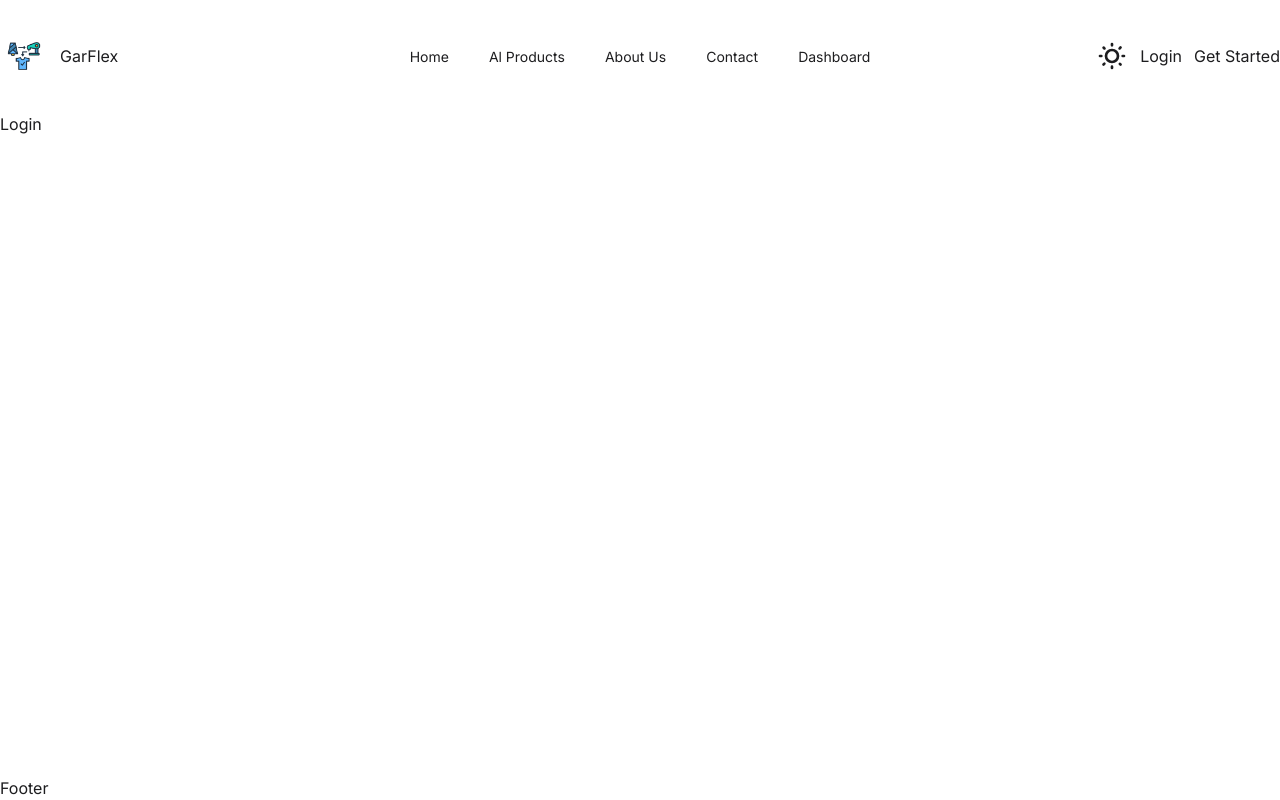
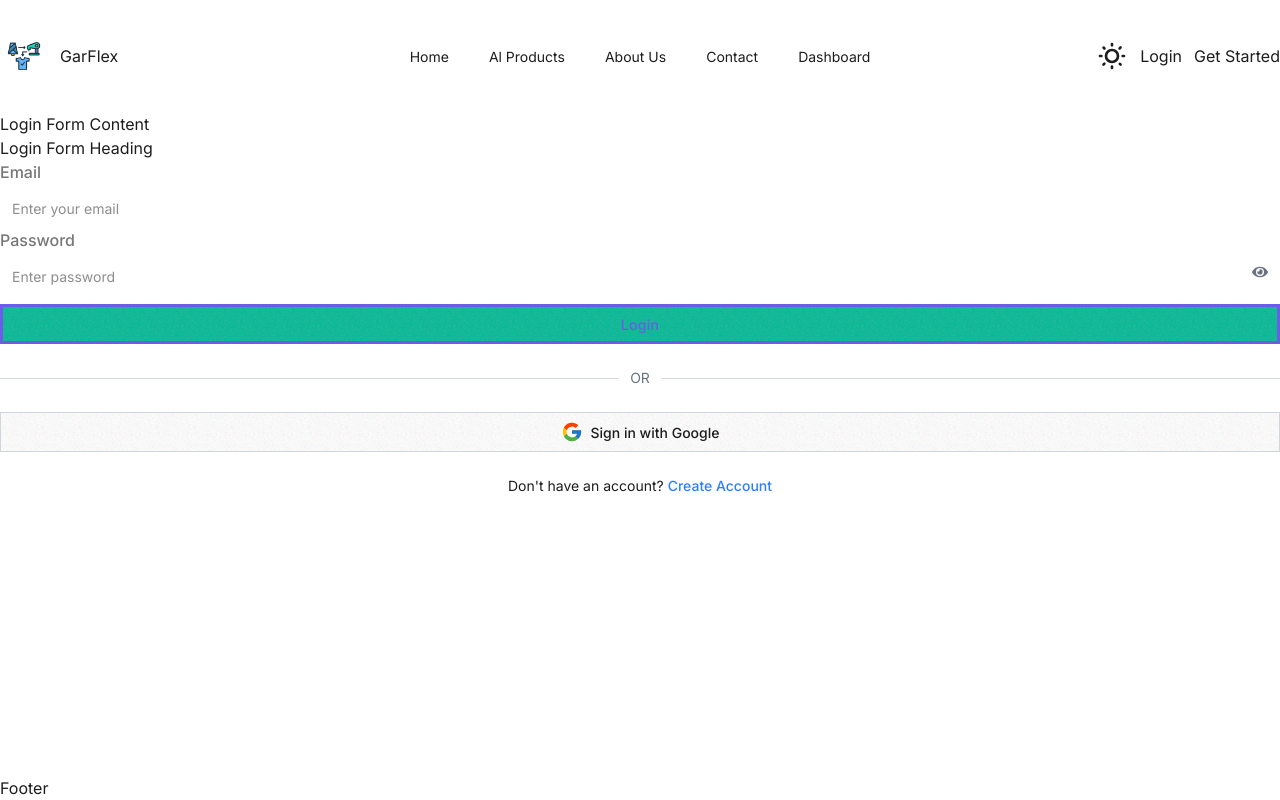
Before and after one commit to aamamunszone/garflex-client, a React (Vite) app: page /auth/login in a window 1280 px wide. Built offline with nearby package versions, Linux system fonts and the light colour scheme; no server answers.

Commit message:
feat(auth): add email/password login functionality - Users can log in with email and password - Firebase authentication integrated for sign-in - Toast notifications for success and error handling - Redirect users after successful login

```diff
--- a/src/pages/Auth/Login/Login.jsx
+++ b/src/pages/Auth/Login/Login.jsx
@@ -1,9 +1,165 @@
-import React from 'react';
+import React, { useState } from 'react';
+import { useForm } from 'react-hook-form';
+import { Link, useLocation, useNavigate } from 'react-router';
+import useAuth from '../../../hooks/useAuth';
+import toast from 'react-hot-toast';
+import { firebaseErrorMessage } from '../../../utils/firebaseErrors';
+import { FcGoogle } from 'react-icons/fc';
+import { FaEye, FaEyeSlash } from 'react-icons/fa';
 
 const Login = () => {
+  const { signInUser } = useAuth();
+
+  const navigate = useNavigate();
+  const location = useLocation();
+
+  const [showPassword, setShowPassword] = useState(false);
+  const [isSubmitting, setIsSubmitting] = useState(false);
+
+  const {
+    register,
+    handleSubmit,
+    formState: { errors },
+  } = useForm();
+
+  const handleLoginSubmit = async (data) => {
+    console.log(data);
+
+    setIsSubmitting(true);
+
+    const userEmail = data.email;
+    const userPassword = data.password;
+
+    try {
+      const userCredential = await signInUser(userEmail, userPassword);
+      const user = userCredential.user;
+      console.log(user);
+
+      toast.success(
+        `Congratulations ${user?.displayName || 'User'}! 🎉 Login successful.`
+      );
+
+      navigate(location.state?.from?.pathname || '/', { replace: true });
+    } catch (error) {
+      const errorMessage = firebaseErrorMessage(error.code);
+      console.error(error.message);
+      // console.log(errorMessage);
+      toast.error(errorMessage);
+    } finally {
+      setIsSubmitting(false);
+    }
+  };
+
   return (
     <div>
-      <h1>Login</h1>
+      {/* Content Area */}
+      <div>Login Form Content</div>
+
+      {/* Form Area */}
+      <div>
+        {/* Form Heading */}
+        <div>Login Form Heading</div>
+
+        {/* Input Field with Submit Button for Email/Password Registration */}
+        <form onSubmit={handleSubmit(handleLoginSubmit)}>
+          {/* Email */}
+          <div>
+            <label className="label pb-1 font-medium">Email</label>
+            <input
+              type="email"
+              {...register('email', {
+                required: {
+                  value: true,
+                  message: 'Email address is required.',
+                },
+              })}
+              placeholder="Enter your email"
+              className="input w-full"
+            />
+            {errors.email && (
+              <p className="text-sm text-error py-1.5">
+                {errors.email.message}
+              </p>
+            )}
+          </div>
+
+          {/* Password */}
+          <div className="relative">
+            <label className="label pb-1 font-medium">Password</label>
+            <input
+              type={showPassword ? 'text' : 'password'}
+              {...register('password', {
+                required: {
+                  value: true,
+                  message: 'Password is required.',
+                },
+                minLength: {
+                  value: 6,
+                  message: 'Password must be at least 6 characters.',
+                },
+              })}
+              placeholder="Enter password"
+              className="input w-full pr-10"
+            />
+
+            {/* Eye Button */}
+            <button
+              type="button"
+              onClick={() => setShowPassword(!showPassword)}
+              className="absolute right-3 top-11 -translate-y-1/2 text-gray-500 cursor-pointer z-50"
+            >
+              {showPassword ? <FaEyeSlash /> : <FaEye />}
+            </button>
+            {errors.password && (
+              <p className="text-sm text-error py-1.5">
+                {errors.password.message}
+              </p>
+            )}
+          </div>
+
+          {/* Submit Button */}
+          <button
+            type="submit"
+            disabled={isSubmitting}
+            className="btn btn-primary font-medium tracking-wide text-secondary w-full mt-2"
+          >
+            {isSubmitting ? 'Logging In...' : 'Login'}
+          </button>
+        </form>
+
+        {/* Divider */}
+        <div className="flex items-center gap-3 my-6">
+          <div className="flex-1 border-t border-gray-300"></div>
+          <span className="text-sm text-gray-500">OR</span>
+          <div className="flex-1 border-t border-gray-300"></div>
+        </div>
+
+        {/* Google Register Button */}
+        <button
+          type="submit"
+          disabled={isSubmitting}
+          className="btn w-full bg-white border border-gray-300 hover:bg-gray-100 flex items-center gap-2"
+        >
+          <FcGoogle size={22} />
+          {isSubmitting ? (
+            <span className="font-medium">Signing in with Google...</span>
+          ) : (
+            <span className="font-medium">Sign in with Google</span>
+          )}
+        </button>
+
+        {/* Already have account */}
+        <p className="text-center text-sm mt-6">
+          Don't have an account?{' '}
+          <Link
+            to="/auth/register"
+            state={location.state}
+            className="hover:underline underline-offset-4 text-blue-500 hover:text-blue-600 font-medium"
+          >
+            Create Account
+          </Link>
+        </p>
+      </div>
     </div>
   );
 };
--- a/src/pages/Auth/Register/Register.jsx
+++ b/src/pages/Auth/Register/Register.jsx
@@ -341,6 +341,7 @@ const Register = () => {
           Already have an account?{' '}
           <Link
             to="/auth/login"
+            state={location.state}
             className="hover:underline underline-offset-4 text-blue-500 hover:text-blue-600 font-medium"
           >
             Login
```
